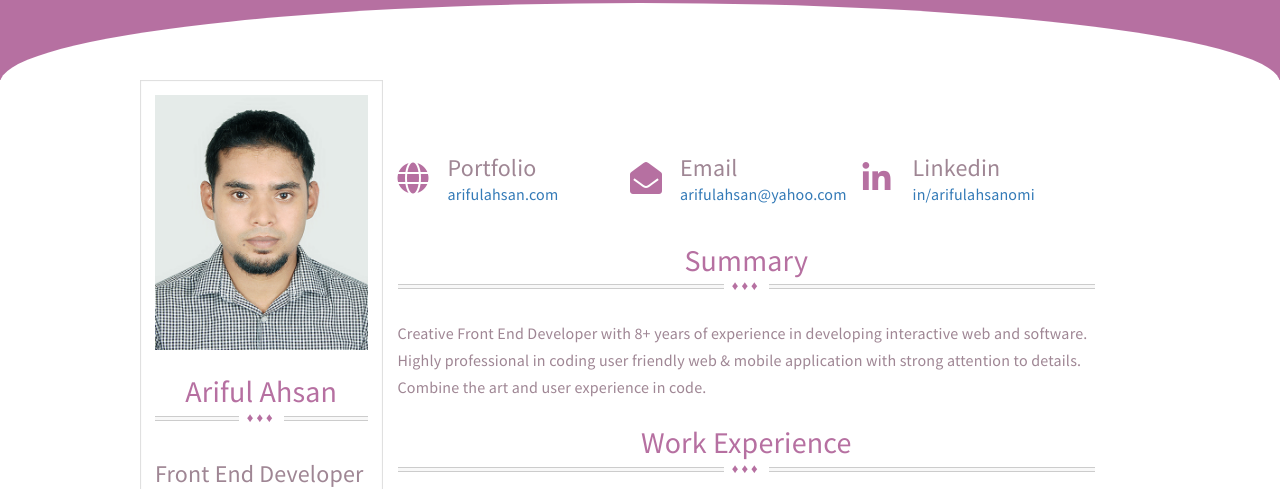
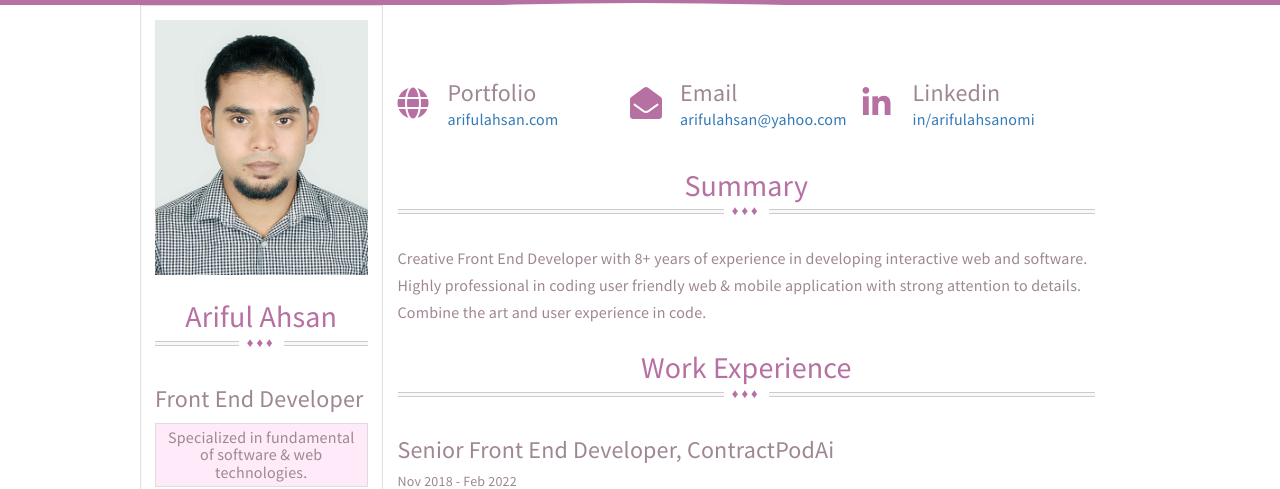
Before and after one commit to ArifulAhsan/ArifulAhsan.github.io, a PHP site: page /resume/index.html in a window 1280 px wide. Shown: the top 489 px of the page. Run offline with PHP 8.4, Linux system fonts and the light colour scheme; some libraries are stand-ins or nearby versions; some web fonts are replaced.

Commit message:
Update header

```diff
--- a/resume/css/style.css
+++ b/resume/css/style.css
@@ -644,7 +644,7 @@ ul.find_me_ul li a:hover{
 .wave_header_bg{
 	position: relative;
 	background: #b670a1;
-	height: 80px;
+	height: 5px;
 }
 .wave{
 	position: absolute;
```
